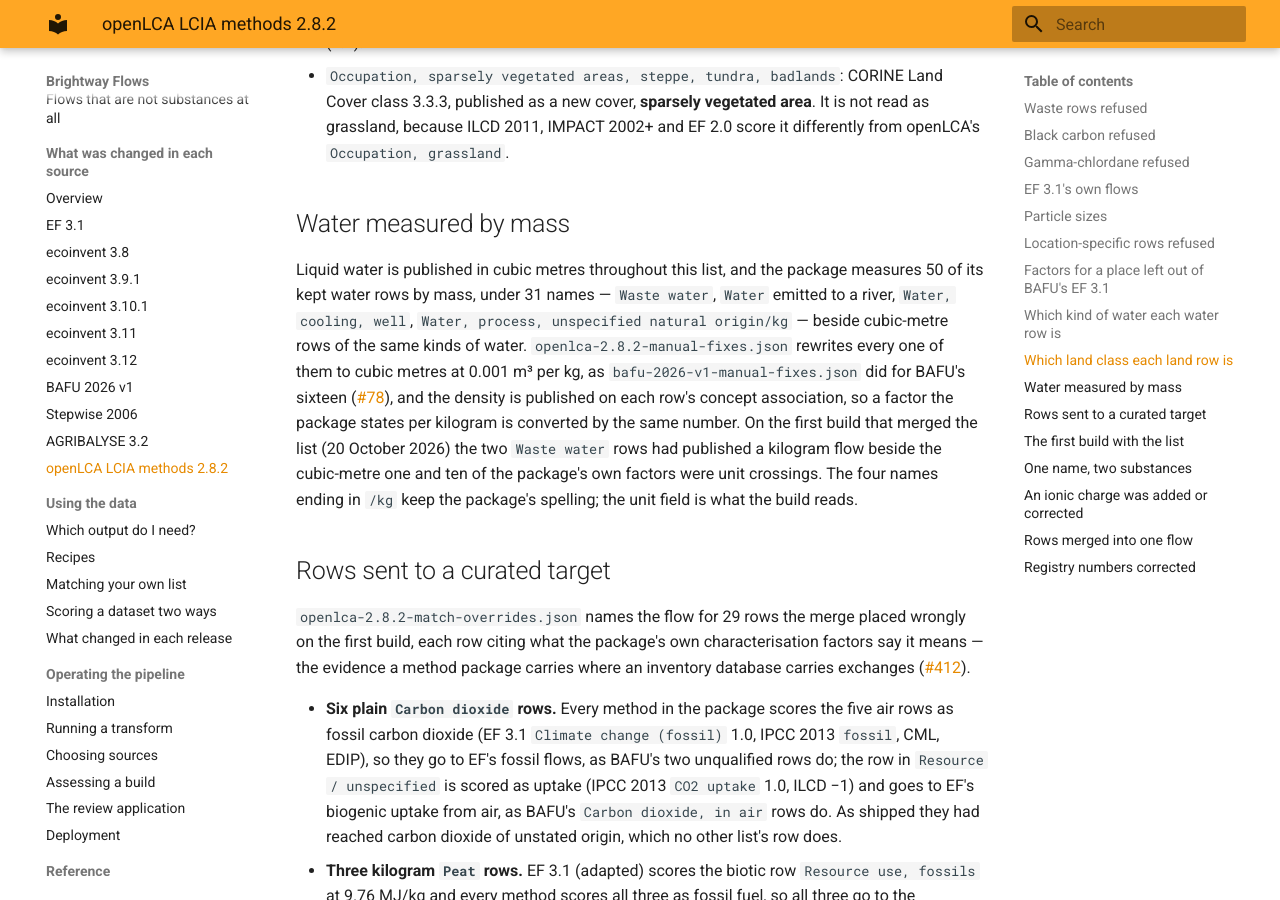
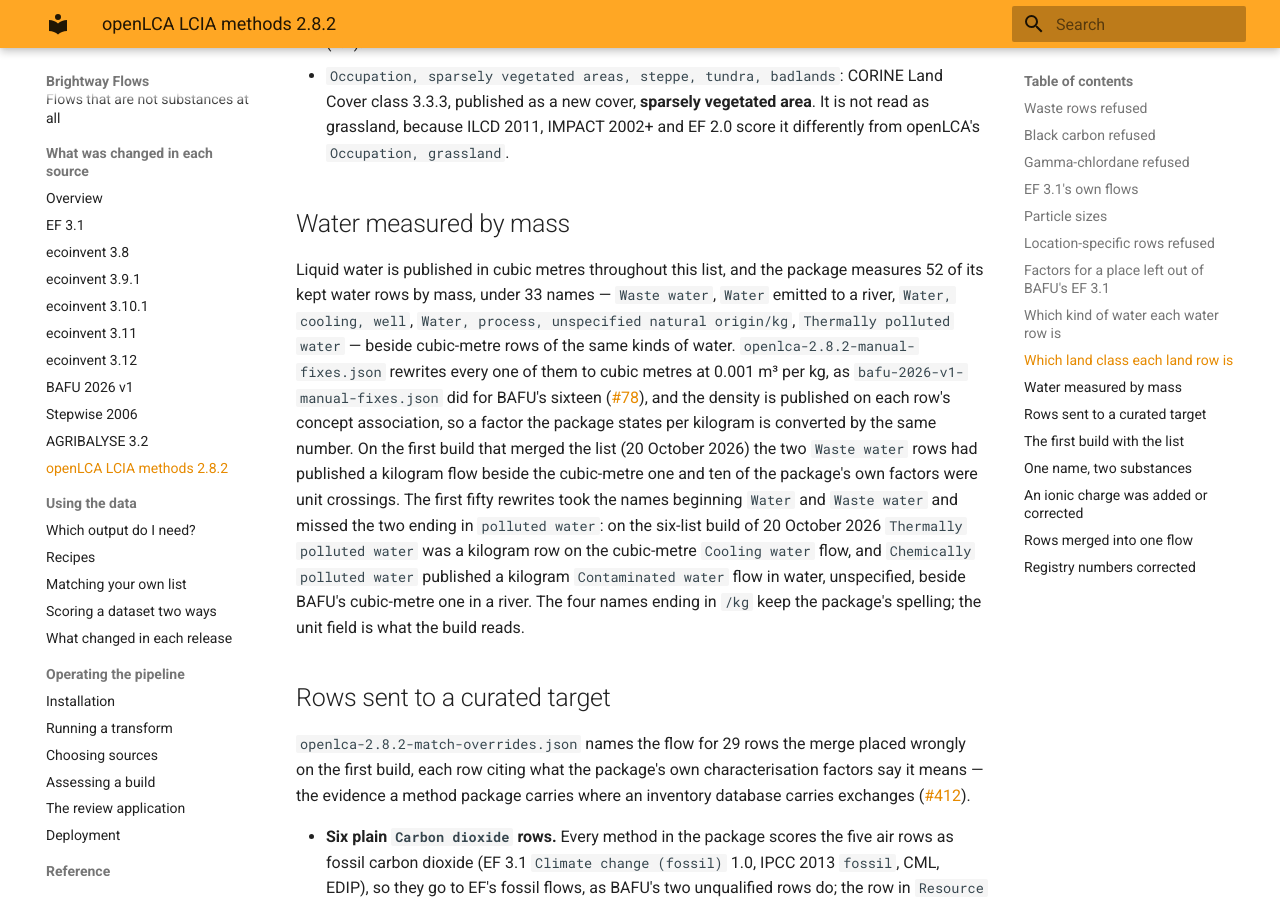
Before and after one commit to brightway-labs/brightway-flows, an MkDocs documentation site: the page built from docs/changes/openlca-2.8.2.md, in a window 1280 px wide and 900 px high, scrolled down 4583 px. Built offline with MkDocs 1.6.1 and Material for MkDocs 9.7.7, drawn with Linux system fonts in a browser that asks for light colours.

Commit message:
Rewrite openLCA's two polluted-water rows from kilograms to cubic metres
The 50 water rewrites in openlca-2.8.2-manual-fixes.json took the names
beginning `Water` and `Waste water` and missed `Thermally polluted water`
and `Chemically polluted water`, which water-flow-materials.json reads as
cooling water and contaminated water. On the six-list build of 20 October
2026 (merge run 0c16f168) the first was a kilogram row on the cubic-metre
`Cooling water` flow in water, unspecified, flagged as a unit crossing, and
the second published a kilogram `Contaminated water` flow beside BAFU's
cubic-metre one in a river; the 0412 claim that no openLCA water row
arrives in kilograms was unmet with a count of 2.

Both rows are rewritten to cubic metres at 0.001 m3/kg like the other
fifty, so the file now rewrites 52 rows under 33 names. The test's water
filter takes names ending in `polluted water` as well, the page says what
the first fifty missed, and 0412 gains a claim per row. On a bounded
openLCA-only build of this commit both rows arrive in cubic metres, land on
cubic-metre flows, and publish the 0.001 conversion.

```diff
--- a/docs/changes/openlca-2.8.2.md
+++ b/docs/changes/openlca-2.8.2.md
@@ -193,18 +193,24 @@
 ## Water measured by mass
 
 Liquid water is published in cubic metres throughout this list, and the
-package measures 50 of its kept water rows by mass, under 31 names — `Waste
+package measures 52 of its kept water rows by mass, under 33 names — `Waste
 water`, `Water` emitted to a river, `Water, cooling, well`, `Water, process,
-unspecified natural origin/kg` — beside cubic-metre rows of the same kinds of
-water. `openlca-2.8.2-manual-fixes.json` rewrites every one of them to cubic
-metres at 0.001 m³ per kg, as `bafu-2026-v1-manual-fixes.json` did for BAFU's
-sixteen ([#78](https://github.com/brightway-labs/brightway-flows/issues/78)),
-and the density is published on each row's concept association, so a factor
-the package states per kilogram is converted by the same number. On the first
+unspecified natural origin/kg`, `Thermally polluted water` — beside cubic-metre
+rows of the same kinds of water. `openlca-2.8.2-manual-fixes.json` rewrites
+every one of them to cubic metres at 0.001 m³ per kg, as
+`bafu-2026-v1-manual-fixes.json` did for BAFU's sixteen
+([#78](https://github.com/brightway-labs/brightway-flows/issues/78)), and the
+density is published on each row's concept association, so a factor the
+package states per kilogram is converted by the same number. On the first
 build that merged the list (20 October 2026) the two `Waste water` rows had
 published a kilogram flow beside the cubic-metre one and ten of the package's
-own factors were unit crossings. The four names ending in `/kg` keep the
-package's spelling; the unit field is what the build reads.
+own factors were unit crossings. The first fifty rewrites took the names
+beginning `Water` and `Waste water` and missed the two ending in `polluted
+water`: on the six-list build of 20 October 2026 `Thermally polluted water`
+was a kilogram row on the cubic-metre `Cooling water` flow, and `Chemically
+polluted water` published a kilogram `Contaminated water` flow in water,
+unspecified, beside BAFU's cubic-metre one in a river. The four names ending in
+`/kg` keep the package's spelling; the unit field is what the build reads.
 
 ## Rows sent to a curated target
 
```
Also changed, not shown: 3 other files.
